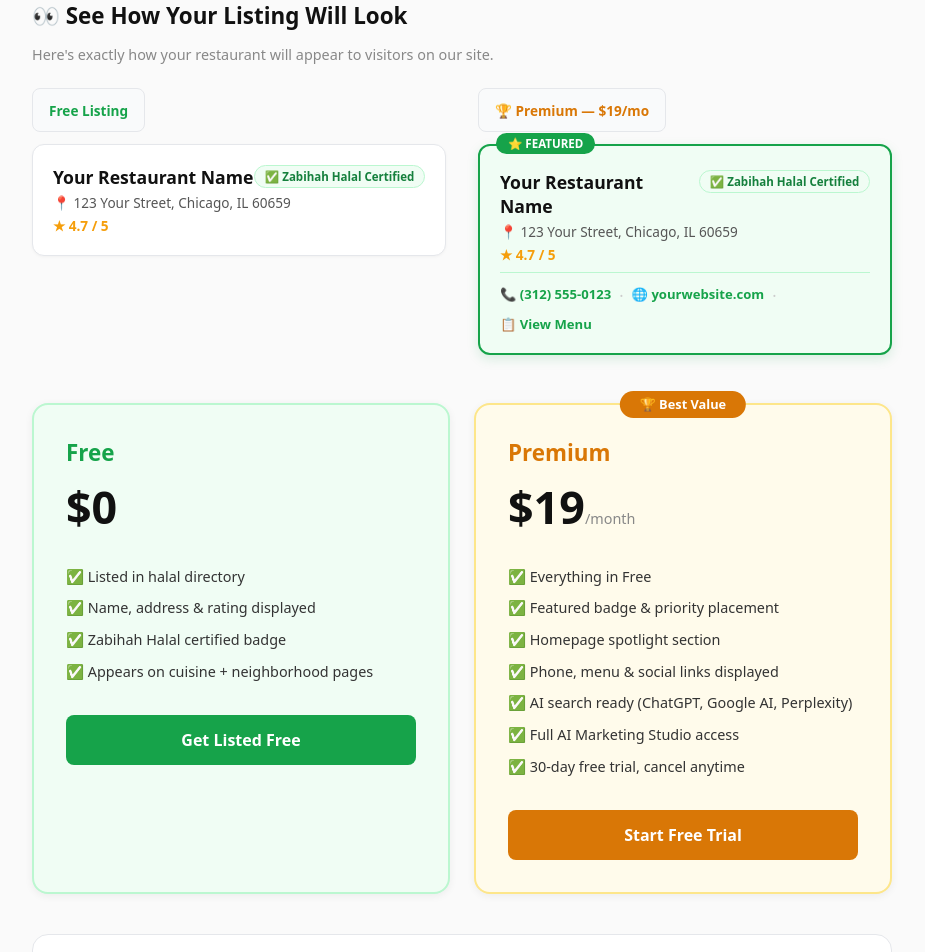
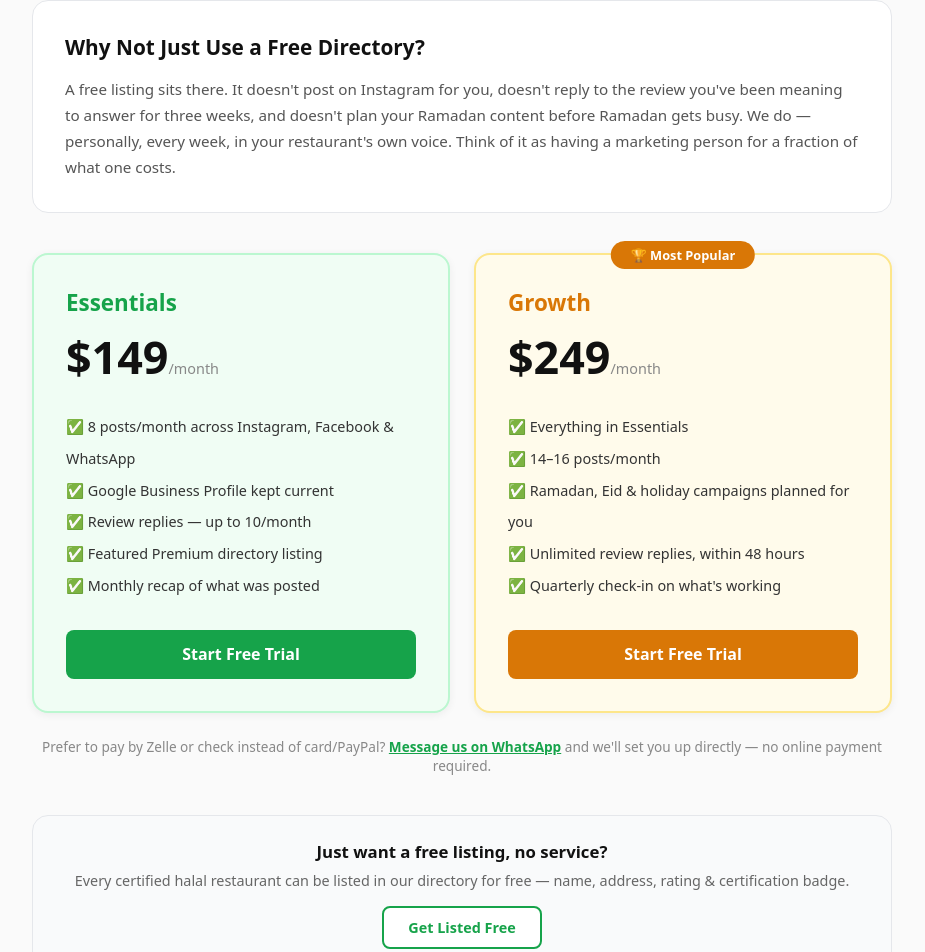
Before and after one commit to syedja/chicagohalalrestaurants, a Next.js app: page /advertise in a window 1280 px wide. Shown: the part 520-1472 px from the top of the page, without its empty margins (178-1103 px from the left). Built offline with nearby package versions, Linux system fonts and the light colour scheme.

Commit message:
Reposition pricing as done-for-you marketing services (Essentials/Growth)

```diff
--- a/app/advertise/page.js
+++ b/app/advertise/page.js
@@ -1,73 +1,42 @@
 import Link from 'next/link'
 
 export const metadata = {
-  title: 'Advertise | Chicago Halal Restaurants',
-  description: 'Get your certified Zabihah halal restaurant featured on ChicagoHalalRestaurants.com.',
+  title: 'Restaurant Marketing Services | Chicago Halal Restaurants',
+  description: 'We run your social media, review replies, and Google Business profile for you — done-for-you marketing for Chicago halal restaurants.',
 }
-
-const FreeMockup = () => (
-  <div style={{ border: '1px solid #e5e7eb', borderRadius: '12px', padding: '1.25rem', background: '#fff', boxShadow: '0 1px 3px rgba(0,0,0,0.04)' }}>
-    <div style={{ display: 'flex', justifyContent: 'space-between', alignItems: 'flex-start' }}>
-      <h3 style={{ margin: '0 0 0.25rem', fontSize: '1.1rem', fontWeight: '700', color: '#111' }}>Your Restaurant Name</h3>
-      <span style={{ background: '#f0fdf4', border: '1px solid #bbf7d0', color: '#15803d', fontSize: '0.72rem', fontWeight: '700', padding: '0.2rem 0.6rem', borderRadius: '20px', whiteSpace: 'nowrap' }}>✅ Zabihah Halal Certified</span>
-    </div>
-    <p style={{ margin: '0 0 0.25rem', color: '#555', fontSize: '0.85rem' }}>📍 123 Your Street, Chicago, IL 60659</p>
-    <p style={{ margin: '0', color: '#f59e0b', fontSize: '0.85rem', fontWeight: '600' }}>★ 4.7 / 5</p>
-  </div>
-)
-
-const PremiumMockup = () => (
-  <div style={{ border: '2px solid #16a34a', borderRadius: '12px', padding: '1.25rem', background: '#f0fdf4', boxShadow: '0 4px 12px rgba(22,163,74,0.15)', position: 'relative' }}>
-    <div style={{ position: 'absolute', top: '-13px', left: '1rem', background: '#16a34a', color: '#fff', fontSize: '0.72rem', fontWeight: '700', padding: '0.2rem 0.75rem', borderRadius: '20px' }}>⭐ FEATURED</div>
-    <div style={{ display: 'flex', justifyContent: 'space-between', alignItems: 'flex-start', marginTop: '0.25rem' }}>
-      <h3 style={{ margin: '0 0 0.25rem', fontSize: '1.1rem', fontWeight: '700', color: '#111' }}>Your Restaurant Name</h3>
-      <span style={{ background: '#f0fdf4', border: '1px solid #bbf7d0', color: '#15803d', fontSize: '0.72rem', fontWeight: '700', padding: '0.2rem 0.6rem', borderRadius: '20px', whiteSpace: 'nowrap' }}>✅ Zabihah Halal Certified</span>
-    </div>
-    <p style={{ margin: '0 0 0.25rem', color: '#555', fontSize: '0.85rem' }}>📍 123 Your Street, Chicago, IL 60659</p>
-    <p style={{ margin: '0 0 0.5rem', color: '#f59e0b', fontSize: '0.85rem', fontWeight: '600' }}>★ 4.7 / 5</p>
-    <div style={{ borderTop: '1px solid #bbf7d0', paddingTop: '0.75rem', display: 'flex', flexWrap: 'wrap', gap: '0.5rem' }}>
-      <a style={{ fontSize: '0.82rem', color: '#16a34a', textDecoration: 'none', fontWeight: '600' }}>📞 (312) 555-0123</a>
-      <span style={{ color: '#ccc' }}>·</span>
-      <a style={{ fontSize: '0.82rem', color: '#16a34a', textDecoration: 'none', fontWeight: '600' }}>🌐 yourwebsite.com</a>
-      <span style={{ color: '#ccc' }}>·</span>
-      <a style={{ fontSize: '0.82rem', color: '#16a34a', textDecoration: 'none', fontWeight: '600' }}>📋 View Menu</a>
-    </div>
-  </div>
-)
 
 const plans = [
   {
-    name: 'Free',
-    price: '$0',
-    period: '',
+    name: 'Essentials',
+    price: '$149',
+    period: '/month',
     color: '#16a34a',
     bg: '#f0fdf4',
     border: '#bbf7d0',
     features: [
-      '✅ Listed in halal directory',
-      '✅ Name, address & rating displayed',
-      '✅ Zabihah Halal certified badge',
-      '✅ Appears on cuisine + neighborhood pages',
+      '✅ 8 posts/month across Instagram, Facebook & WhatsApp',
+      '✅ Google Business Profile kept current',
+      '✅ Review replies — up to 10/month',
+      '✅ Featured Premium directory listing',
+      '✅ Monthly recap of what was posted',
     ],
-    cta: 'Get Listed Free',
-    email: 'info@chicagohalalrestaurants.com?subject=Free Listing Request'
+    cta: 'Start Free Trial',
+    href: '/studio/signup',
   },
   {
-    name: 'Premium',
-    price: '$19',
+    name: 'Growth',
+    price: '$249',
     period: '/month',
     color: '#d97706',
     bg: '#fffbeb',
     border: '#fde68a',
-    badge: '🏆 Best Value',
+    badge: '🏆 Most Popular',
     features: [
-      '✅ Everything in Free',
-      '✅ Featured badge & priority placement',
-      '✅ Homepage spotlight section',
-      '✅ Phone, menu & social links displayed',
-      '✅ AI search ready (ChatGPT, Google AI, Perplexity)',
-      '✅ Full AI Marketing Studio access',
-      '✅ 30-day free trial, cancel anytime',
+      '✅ Everything in Essentials',
+      '✅ 14–16 posts/month',
+      '✅ Ramadan, Eid & holiday campaigns planned for you',
+      '✅ Unlimited review replies, within 48 hours',
+      '✅ Quarterly check-in on what\'s working',
     ],
     cta: 'Start Free Trial',
     href: '/studio/signup',
@@ -89,15 +58,15 @@ export default function Advertise() {
       {/* Hero */}
       <div style={{ textAlign: 'center', margin: '2rem 0 3rem' }}>
         <h1 style={{ fontSize: '2.2rem', fontWeight: '800', color: '#111', margin: '0 0 0.75rem' }}>
-          🍽️ Get Your Restaurant Featured
+          📱 We Run Your Marketing For You
         </h1>
         <p style={{ fontSize: '1.1rem', color: '#555', maxWidth: '600px', margin: '0 auto 0.75rem' }}>
-          Chicago Halal Restaurants is a dedicated Zabihah halal restaurant directory for
-          Chicago and the suburbs — verified by HFSAA, HMS, and other credible Islamic
-          certification bodies.
+          Not a listing you buy and forget. We personally write your posts, reply to
+          your reviews, and keep your Google Business profile current — every week,
+          without you lifting a finger.
         </p>
         <div style={{ display: 'inline-block', background: '#fef3c7', border: '1px solid #fde68a', borderRadius: '8px', padding: '0.5rem 1.25rem', fontSize: '0.9rem', color: '#92400e', fontWeight: '600' }}>
-          ⚠️ We only accept restaurants with credible Zabihah halal certification
+          ⚠️ We only work with restaurants with credible Zabihah halal certification
         </div>
       </div>
 
@@ -115,33 +84,22 @@ export default function Advertise() {
         ))}
       </div>
 
-      {/* Listing Previews */}
-      <div style={{ marginBottom: '3rem' }}>
-        <h2 style={{ fontSize: '1.4rem', fontWeight: '700', color: '#111', marginBottom: '0.5rem' }}>
-          👀 See How Your Listing Will Look
+      {/* Why this, not a directory listing */}
+      <div style={{ background: '#fff', border: '1px solid #e5e7eb', borderRadius: '16px', padding: '2rem', marginBottom: '2.5rem' }}>
+        <h2 style={{ fontSize: '1.3rem', fontWeight: '800', color: '#111', margin: '0 0 1rem' }}>
+          Why Not Just Use a Free Directory?
         </h2>
-        <p style={{ color: '#888', fontSize: '0.9rem', marginBottom: '1.5rem' }}>
-          Here's exactly how your restaurant will appear to visitors on our site.
+        <p style={{ color: '#555', fontSize: '0.95rem', lineHeight: '1.7', margin: 0 }}>
+          A free listing sits there. It doesn't post on Instagram for you, doesn't reply
+          to the review you've been meaning to answer for three weeks, and doesn't plan
+          your Ramadan content before Ramadan gets busy. We do — personally, every week,
+          in your restaurant's own voice. Think of it as having a marketing person for a
+          fraction of what one costs.
         </p>
-
-        <div style={{ display: 'grid', gridTemplateColumns: 'repeat(auto-fill, minmax(340px, 1fr))', gap: '2rem' }}>
-          <div>
-            <div style={{ background: '#f9fafb', border: '1px solid #e5e7eb', borderRadius: '8px', padding: '0.6rem 1rem', marginBottom: '0.75rem', display: 'inline-block' }}>
-              <span style={{ fontWeight: '700', color: '#16a34a', fontSize: '0.85rem' }}>Free Listing</span>
-            </div>
-            <FreeMockup />
-          </div>
-          <div>
-            <div style={{ background: '#f9fafb', border: '1px solid #e5e7eb', borderRadius: '8px', padding: '0.6rem 1rem', marginBottom: '0.75rem', display: 'inline-block' }}>
-              <span style={{ fontWeight: '700', color: '#d97706', fontSize: '0.85rem' }}>🏆 Premium — $19/mo</span>
-            </div>
-            <PremiumMockup />
-          </div>
-        </div>
       </div>
 
       {/* Plans */}
-      <div style={{ display: 'grid', gridTemplateColumns: 'repeat(auto-fill, minmax(340px, 1fr))', gap: '1.5rem', marginBottom: '2.5rem' }}>
+      <div style={{ display: 'grid', gridTemplateColumns: 'repeat(auto-fill, minmax(340px, 1fr))', gap: '1.5rem', marginBottom: '1.5rem' }}>
         {plans.map((plan, i) => (
           <div key={i} style={{
             background: plan.bg, border: `2px solid ${plan.border}`,
@@ -167,7 +125,6 @@ export default function Advertise() {
                 <li key={j} style={{ fontSize: '0.9rem', color: '#333' }}>{f}</li>
               ))}
             </ul>
-            {plan.href ? (
             <Link href={plan.href} style={{
               display: 'block', textAlign: 'center', background: plan.color,
               color: '#fff', padding: '0.85rem', borderRadius: '8px',
@@ -175,24 +132,36 @@ export default function Advertise() {
             }}>
               {plan.cta}
             </Link>
-            ) : (
-              <a href={`mailto:${plan.email}`} style={{
-                display: 'block', textAlign: 'center', background: plan.color,
-                color: '#fff', padding: '0.85rem', borderRadius: '8px',
-                textDecoration: 'none', fontWeight: '700', fontSize: '1rem'
-              }}>
-                {plan.cta}
-              </a>
-            )}
           </div>
         ))}
+      </div>
+
+      <p style={{ textAlign: 'center', color: '#888', fontSize: '0.85rem', marginBottom: '2.5rem' }}>
+        Prefer to pay by Zelle or check instead of card/PayPal?{' '}
+        <a href="https://wa.me/16302104365" style={{ color: '#16a34a', fontWeight: '600' }}>Message us on WhatsApp</a> and we'll set you up directly — no online payment required.
+      </p>
+
+      {/* Just want a free listing */}
+      <div style={{ background: '#f9fafb', border: '1px solid #e5e7eb', borderRadius: '16px', padding: '1.5rem', marginBottom: '2.5rem', textAlign: 'center' }}>
+        <h3 style={{ margin: '0 0 0.5rem', fontSize: '1.05rem', fontWeight: '700', color: '#111' }}>
+          Just want a free listing, no service?
+        </h3>
+        <p style={{ margin: '0 0 1rem', color: '#666', fontSize: '0.9rem' }}>
+          Every certified halal restaurant can be listed in our directory for free — name, address, rating & certification badge.
+        </p>
+        <a href="mailto:info@chicagohalalrestaurants.com?subject=Free Listing Request" style={{
+          display: 'inline-block', background: '#fff', color: '#16a34a', border: '2px solid #16a34a',
+          padding: '0.65rem 1.5rem', borderRadius: '8px', textDecoration: 'none', fontWeight: '700', fontSize: '0.9rem'
+        }}>
+          Get Listed Free
+        </a>
       </div>
 
       {/* Accepted Certifications */}
       <div style={{ background: '#fff', border: '1px solid #e5e7eb', borderRadius: '16px', padding: '1.75rem', marginBottom: '2rem' }}>
         <h2 style={{ fontSize: '1.2rem', fontWeight: '700', color: '#111', margin: '0 0 1rem' }}>✅ Accepted Halal Certifications</h2>
         <p style={{ color: '#555', fontSize: '0.9rem', margin: '0 0 1rem' }}>
-          We only list restaurants certified by credible Islamic halal organizations including:
+          We only work with restaurants certified by credible Islamic halal organizations including:
         </p>
         <div style={{ display: 'grid', gridTemplateColumns: 'repeat(auto-fill, minmax(200px, 1fr))', gap: '0.75rem' }}>
           {certifications.map((cert, i) => (
@@ -202,9 +171,6 @@ export default function Advertise() {
             </div>
           ))}
         </div>
-        <p style={{ color: '#888', fontSize: '0.82rem', margin: '1rem 0 0' }}>
-          Not sure if your certification qualifies? Email us and we will verify.
-        </p>
       </div>
 
       {/* How it works */}
@@ -212,10 +178,10 @@ export default function Advertise() {
         <h2 style={{ fontSize: '1.3rem', fontWeight: '700', margin: '0 0 1.5rem', color: '#111' }}>How It Works</h2>
         <div style={{ display: 'grid', gridTemplateColumns: 'repeat(auto-fill, minmax(180px, 1fr))', gap: '1.5rem', textAlign: 'center' }}>
           {[
-            { step: '1', title: 'Choose Free or Premium', desc: 'Free listings: email us your details. Premium: start your trial online.' },
-            { step: '2', title: 'We Verify', desc: 'We confirm your Zabihah halal certification is valid.' },
-            { step: '3', title: 'Go Live', desc: 'Your listing goes live and customers start finding you.' },
-            { step: '4', title: 'Grow with Premium', desc: 'Premium members also get the full AI Marketing Studio.' },
+            { step: '1', title: 'Talk to Us', desc: 'WhatsApp, call, or email — tell us about your restaurant.' },
+            { step: '2', title: 'We Set You Up', desc: 'We learn your menu, voice, and what makes you different.' },
+            { step: '3', title: 'We Post For You', desc: 'Every week, without you needing to do anything.' },
+            { step: '4', title: 'You Approve & Grow', desc: 'Quick approvals, steady presence, more customers finding you.' },
           ].map((s, i) => (
             <div key={i}>
               <div style={{
@@ -234,11 +200,11 @@ export default function Advertise() {
       <div style={{ background: '#f9fafb', border: '1px solid #e5e7eb', borderRadius: '16px', padding: '2rem', marginBottom: '2rem' }}>
         <h2 style={{ fontSize: '1.3rem', fontWeight: '700', margin: '0 0 1.5rem', color: '#111' }}>Common Questions</h2>
         {[
-          { q: 'What is Zabihah halal?', a: 'Zabihah halal refers to meat slaughtered according to Islamic law, with certification from a recognized Islamic body such as HFSAA or HMS.' },
+          { q: 'Do I have to write anything myself?', a: 'No. We write every post and reply based on your menu, hours, and voice. You just approve before anything goes out, if you want to.' },
           { q: 'What if my certification is not on your list?', a: 'Email us and we will review your certification. We accept all credible Islamic halal certification bodies.' },
-          { q: 'How does the Premium free trial work?', a: 'Start your trial at /studio/signup with a card or PayPal. You are not charged for 30 days, and you can cancel anytime before then.' },
-          { q: 'Can I cancel anytime?', a: 'Yes, no contracts or commitments. Cancel your Premium trial or subscription anytime.' },
-          { q: 'What if my restaurant is already listed for free?', a: 'You can upgrade anytime by starting a Premium trial — just let us know so we can add your Featured badge and Premium details.' },
+          { q: 'How does the free trial work?', a: 'Start your trial online with a card or PayPal, or message us on WhatsApp to pay by Zelle. Either way, you are not charged for 14 days and can cancel anytime before then.' },
+          { q: 'Can I cancel anytime?', a: 'Yes, no contracts. Cancel anytime — no questions asked.' },
+          { q: 'What if I just want a free listing, no service?', a: 'That is always available — email us and we will get you listed at no cost.' },
         ].map((faq, i) => (
           <div key={i} style={{ marginBottom: '1.25rem', paddingBottom: '1.25rem', borderBottom: i < 4 ? '1px solid #e5e7eb' : 'none' }}>
             <h3 style={{ margin: '0 0 0.35rem', fontSize: '0.95rem', fontWeight: '700', color: '#111' }}>Q: {faq.q}</h3>
@@ -249,8 +215,8 @@ export default function Advertise() {
 
       {/* Final CTA */}
       <div style={{ textAlign: 'center', background: '#f0fdf4', border: '1px solid #bbf7d0', borderRadius: '16px', padding: '2rem' }}>
-        <h2 style={{ color: '#15803d', margin: '0 0 0.5rem' }}>Ready to reach more customers?</h2>
-        <p style={{ color: '#555', margin: '0 0 1.25rem' }}>Get listed free, or start a 30-day Premium trial today.</p>
+        <h2 style={{ color: '#15803d', margin: '0 0 0.5rem' }}>Ready to stop doing this yourself?</h2>
+        <p style={{ color: '#555', margin: '0 0 1.25rem' }}>Let's talk about your restaurant — no cost, no pressure.</p>
         <div style={{ display: 'flex', flexWrap: 'wrap', gap: '1rem', justifyContent: 'center', marginBottom: '1rem' }}>
           <a href="mailto:info@chicagohalalrestaurants.com" style={{
             display: 'inline-block', background: '#16a34a', color: '#fff',
--- a/lib/studio/billingPlans.js
+++ b/lib/studio/billingPlans.js
@@ -1,7 +1,8 @@
 // Plan definitions shared by the billing page and both payment integrations.
-// Two plans only: Free (basic directory listing, no account needed — not
-// part of this billing flow at all) and Premium (everything, incl. Studio
-// access, $19/month after a 30-day free trial).
+// Repositioned as done-for-you marketing services, not self-serve software:
+// Free (directory listing only, no account/payment needed), Essentials
+// ($149/mo), and Growth ($249/mo) — both paid tiers include full Studio
+// access as the delivery engine, but the pitch is the service, not the tool.
 
 export const PLANS = {
   free: {
@@ -15,34 +16,45 @@ export const PLANS = {
       "Halal certification badge",
     ],
   },
-  premium: {
-    id: "premium",
-    label: "Premium",
-    price: "$19",
+  essentials: {
+    id: "essentials",
+    label: "Essentials",
+    price: "$149",
     period: "/month",
     features: [
-      "Everything in Free",
-      "Featured badge & priority placement",
-      "Homepage spotlight section",
-      "Phone, menu & social links displayed",
-      "AI search ready (ChatGPT, Google AI, Perplexity)",
-      "Full AI Marketing Studio access",
+      "8 posts/month across Instagram, Facebook & WhatsApp",
+      "Google Business Profile kept current",
+      "Review replies — up to 10/month",
+      "Featured Premium directory listing",
+      "Monthly recap of what was posted",
+    ],
+  },
+  growth: {
+    id: "growth",
+    label: "Growth",
+    price: "$249",
+    period: "/month",
+    features: [
+      "Everything in Essentials",
+      "14–16 posts/month",
+      "Ramadan, Eid & holiday campaigns planned for you",
+      "Unlimited review replies, within 48 hours",
+      "Quarterly check-in on what's working",
     ],
   },
 };
 
-export const TRIAL_DAYS = 30;
+export const TRIAL_DAYS = 14;
 
 // Maps a plan id + provider to the env var name holding that provider's
-// price/plan identifier. Only "premium" goes through checkout — Free
-// doesn't need a payment provider at all.
+// price/plan identifier. Both essentials and growth are purchasable —
+// Free doesn't need a payment provider at all.
 export function envKeyFor(provider, planId) {
   const p = provider.toUpperCase(); // STRIPE | PAYPAL
-  const plan = planId.toUpperCase(); // PREMIUM
+  const plan = planId.toUpperCase(); // ESSENTIALS | GROWTH
   return provider === "stripe" ? `STRIPE_PRICE_${plan}` : `PAYPAL_PLAN_${plan}`;
 }
 
-// Only "premium" is a purchasable plan through this billing flow.
 export function isValidPlan(id) {
-  return id === "premium";
+  return id === "essentials" || id === "growth";
 }
```
Also changed, not shown: app/studio/billing/page.js (+29 -26 lines). Lines whose indentation alone changed are shown as unchanged.
